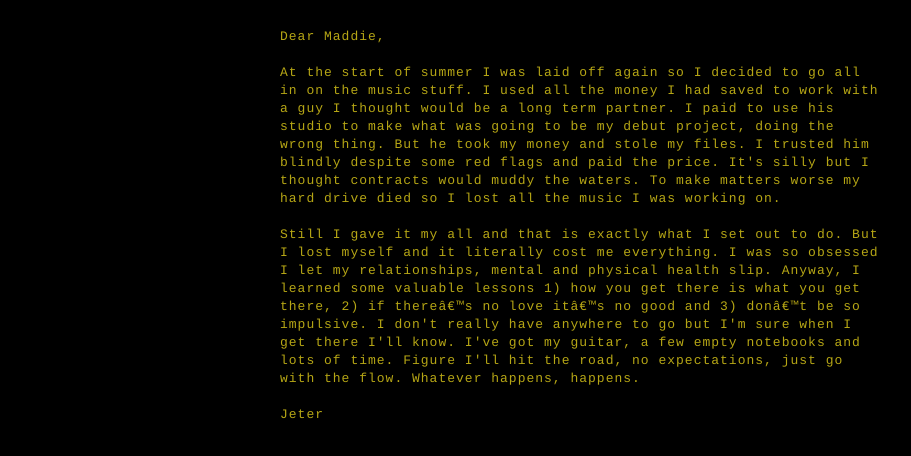
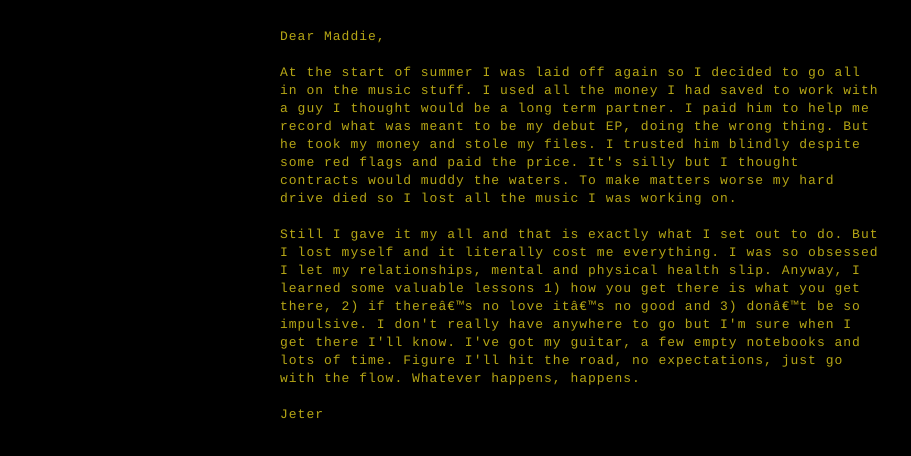
Before and after one commit to jeterrock/jeterrock.github.io, a plain HTML site: page index.html in a window 1280 px wide. Shown: the part 632-1088 px from the top of the page, without its empty margins (60-971 px from the left). Drawn offline with nearby package versions, Linux system fonts and the light colour scheme.

Commit message:
Update text

```diff
--- a/index.html
+++ b/index.html
@@ -195,7 +195,7 @@ text-align: left;
 <mark>
   Dear Maddie,
   <br><br>
-  At the start of summer I was laid off again so I decided to go all in on the music stuff. I used all the money I had saved to work with a guy I thought would be a long term partner. I paid to use his studio to make what was going to be my debut project, doing the wrong thing. But he took my money and stole my files. I trusted him blindly despite some red flags and paid the price. It's silly but I thought contracts would muddy the waters. To make matters worse my hard drive died so I lost all the music I was working on.
+  At the start of summer I was laid off again so I decided to go all in on the music stuff. I used all the money I had saved to work with a guy I thought would be a long term partner. I paid him to help me record what was meant to be my debut EP, doing the wrong thing. But he took my money and stole my files. I trusted him blindly despite some red flags and paid the price. It's silly but I thought contracts would muddy the waters. To make matters worse my hard drive died so I lost all the music I was working on.
   <br><br>
   Still I gave it my all and that is exactly what I set out to do. But I lost myself and it literally cost me everything. I was so obsessed I let my relationships, mental and physical health slip. Anyway, I learned some valuable lessons 1) how you get there is what you get there, 2) if there’s no love it’s no good and 3) don’t be so impulsive. I don't really have anywhere to go but I'm sure when I get there I'll know. I've got my guitar, a few empty notebooks and lots of time. Figure I'll hit the road, no expectations, just go with the flow. Whatever happens, happens.
   <br><br>
```
